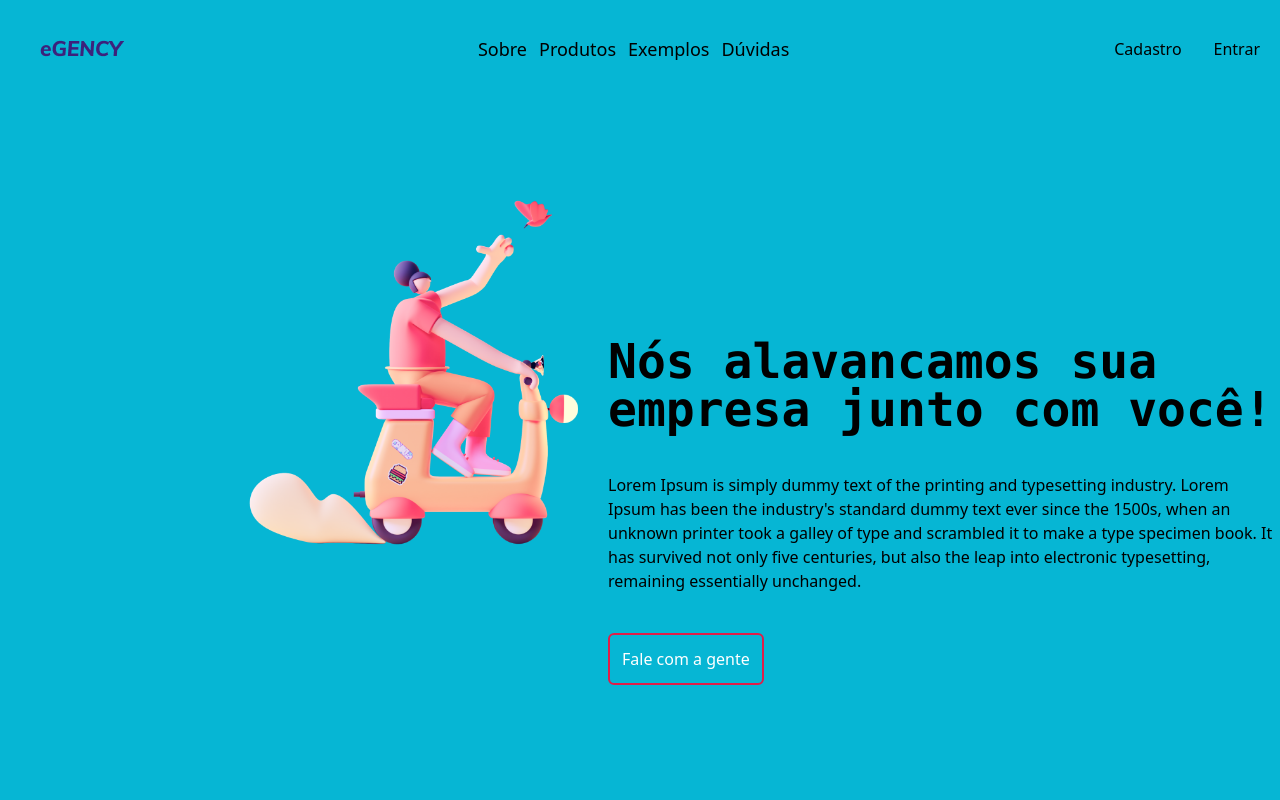
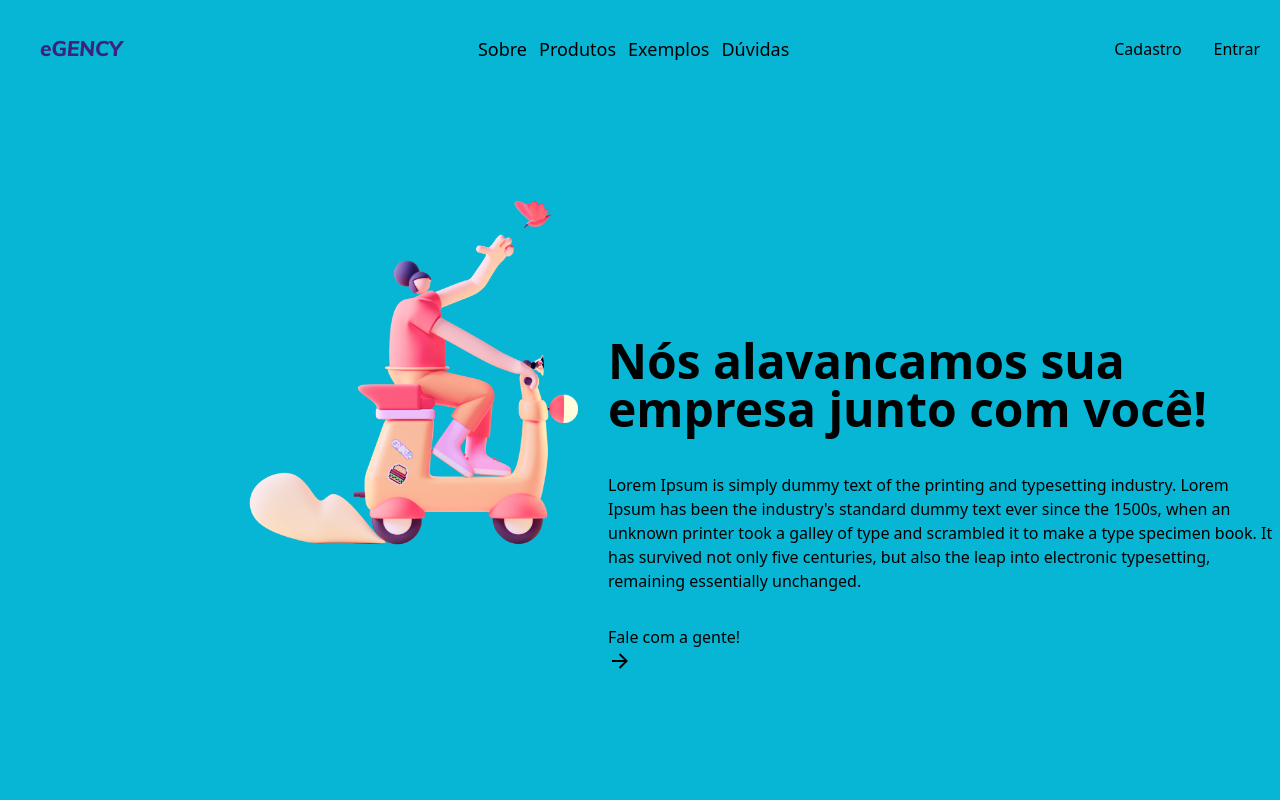
Before and after one commit to LeonardoAlves04/typePage, a React (Create React App) app: page / in a window 1280 px wide. Shown: the top 800 px of the page. Built offline with nearby package versions, Linux system fonts and the light colour scheme.

Commit message:
styling all the buttons (hovers, size)

```diff
--- a/src/components/Cases.tsx
+++ b/src/components/Cases.tsx
@@ -7,7 +7,7 @@ const Cases = () => {
         <div className="flex mt-20">
           <div className="flex flex-col ml-40">
             <div className="max-w-xl">
-              <div className="bg-indigo-500 text-white p-5 shadow-2xl rounded-lg mt-40">
+              <div className="zoom bg-indigo-500 text-white p-5 shadow-2xl rounded-lg mt-40">
                 <p>
                   s s Lorem Ipsum is simply dummy text of the printing and
                   typesetting industry. Lorem Ipsum has been the industry's
@@ -16,7 +16,7 @@ const Cases = () => {
                   specimen book.
                 </p>
               </div>
-              <div className="bg-indigo-600 text-white mt-10 p-5 shadow-2xl rounded-lg">
+              <div className="zoom bg-indigo-600 text-white mt-10 p-5 shadow-2xl rounded-lg">
                 <p>
                   Lorem Ipsum is simply dummy text of the printing and
                   typesetting industry. Lorem Ipsum has been the industry's
@@ -25,7 +25,7 @@ const Cases = () => {
                   specimen book.
                 </p>
               </div>
-              <div className="bg-indigo-700 text-white mt-10 p-5 shadow-2xl rounded-lg">
+              <div className="zoom bg-indigo-700 text-white mt-10 p-5 shadow-2xl rounded-lg">
                 <p>
                   Lorem Ipsum is simply dummy text of the printing and
                   typesetting industry. Lorem Ipsum has been the industry's
@@ -34,7 +34,7 @@ const Cases = () => {
                   specimen book.
                 </p>
               </div>
-              <div className="bg-indigo-800 text-white  mt-10 p-5 shadow-2xl rounded-lg mb-60">
+              <div className="zoom bg-indigo-800 text-white  mt-10 p-5 shadow-2xl rounded-lg mb-60">
                 <p>
                   Lorem Ipsum is simply dummy text of the printing and
                   typesetting industry. Lorem Ipsum has been the industry's
--- a/src/components/Examples.tsx
+++ b/src/components/Examples.tsx
@@ -5,12 +5,12 @@ const Examples = () => {
     <div>
       <section id="examples">
         <div className="h-[60rem]">
-          <h1 className="text-6xl text-center p-10 font-bold mt-[20px]">
+          <h1 className="text-5xl text-center p-10 font-bold mt-[20px]">
             O melhor design para o site da sua empresa!
           </h1>
 
           <div className="flex mt-[10rem] max-w-7xl m-auto ">
-            <div className="p-5 shadow-2xl rounded-lg bg-white mr-5 bg-gradient-to-r from-yellow-300 to-orange-300">
+            <div className="zoom p-5 shadow-2xl rounded-lg bg-white mr-5 bg-gradient-to-r from-yellow-300 to-orange-300">
               <h1 className="text-4xl text-center">Auditoria</h1>
               <p className="mb-[6rem] mt-[6rem] text-center">
                 Lorem Ipsum is simply dummy text of the printing and typesetting
@@ -22,7 +22,7 @@ const Examples = () => {
               </p>
             </div>
 
-            <div className="p-5 shadow-2xl rounded-lg bg-white mr-5 bg-gradient-to-r from-cyan-400 to-blue-400">
+            <div className="zoom p-5 shadow-2xl rounded-lg bg-white mr-5 bg-gradient-to-r from-cyan-400 to-blue-400">
               <h1 className="text-4xl text-center">Trabalho em equipe</h1>
               <p className="mb-[6rem] mt-[6rem] text-center">
                 Lorem Ipsum is simply dummy text of the printing and typesetting
@@ -32,7 +32,7 @@ const Examples = () => {
               <p className="text-center">Duas mentes pensam melhor que uma!</p>
             </div>
 
-            <div className="p-5 shadow-2xl rounded-lg bg-white mr-5 bg-gradient-to-r from-red-400 to-rose-400">
+            <div className="zoom p-5 shadow-2xl rounded-lg bg-white mr-5 bg-gradient-to-r from-red-400 to-rose-400">
               <h1 className="text-4xl text-center">Criação</h1>
               <p className="mb-[6rem] mt-[6rem] text-center">
                 Lorem Ipsum is simply dummy text of the printing and typesetting
--- a/src/components/Home.tsx
+++ b/src/components/Home.tsx
@@ -1,5 +1,4 @@
 import React from "react";
-import { BrowserRouter as Router, Route, Link } from "react-router-dom";
 
 const Home = () => {
   return (
@@ -10,10 +9,10 @@ const Home = () => {
         </div>
 
         <div className="max-w-2xl mt-60 ml-60">
-          <h1 className="text-5xl text-left font-bold font-mono">
+          <h1 className="text-5xl text-left font-bold">
             Nós alavancamos sua empresa junto com você!
           </h1>
-          <p className="mt-10 text-md">
+          <p className="mt-10 text-md ">
             Lorem Ipsum is simply dummy text of the printing and typesetting
             industry. Lorem Ipsum has been the industry's standard dummy text
             ever since the 1500s, when an unknown printer took a galley of type
@@ -21,8 +20,22 @@ const Home = () => {
             only five centuries, but also the leap into electronic typesetting,
             remaining essentially unchanged.
           </p>
-          <button className="bg-inherit text-white border-2 border-rose-600 text-grey p-3 rounded-md mt-10 ">
-            Fale com a gente
+          <button className="io-button mt-8">
+            Fale com a gente!
+            <div className="icon">
+              <svg
+                xmlns="http://www.w3.org/2000/svg"
+                viewBox="0 0 24 24"
+                width="24"
+                height="24"
+              >
+                <path fill="none" d="M0 0h24v24H0z"></path>
+                <path
+                  fill="currentColor"
+                  d="M16.172 11l-5.364-5.364 1.414-1.414L20 12l-7.778 7.778-1.414-1.414L16.172 13H4v-2z"
+                ></path>
+              </svg>
+            </div>
           </button>
         </div>
       </div>
--- a/src/components/Methods.tsx
+++ b/src/components/Methods.tsx
@@ -9,7 +9,7 @@ const Methods = () => {
 
           <div className="m-auto max-w-4xl">
             <div className="flex">
-              <div className="p-5 shadow-2xl rounded-lg bg-white mr-5">
+              <div className="zoom p-5 shadow-2xl rounded-lg bg-white mr-5">
                 <img
                   src="/assets/icone-1.png"
                   alt="company"
@@ -22,7 +22,7 @@ const Methods = () => {
                 </h1>
               </div>
 
-              <div className="p-5 shadow-2xl rounded-lg bg-white mr-5">
+              <div className="zoom p-5 shadow-2xl rounded-lg bg-white mr-5">
                 <img
                   src="/assets/icone-2.png"
                   alt="company"
@@ -35,7 +35,7 @@ const Methods = () => {
                 </h1>
               </div>
 
-              <div className="p-5 shadow-2xl rounded-lg bg-white mr-5">
+              <div className="zoom p-5 shadow-2xl rounded-lg bg-white mr-5">
                 <img
                   src="/assets/icone-3.png"
                   alt="company"
@@ -50,7 +50,7 @@ const Methods = () => {
             </div>
 
             <div className="flex mt-20">
-              <div className="p-5 shadow-2xl rounded-lg bg-white mr-5">
+              <div className="zoom p-5 shadow-2xl rounded-lg bg-white mr-5">
                 <img
                   src="/assets/icone-4.png"
                   alt="company"
@@ -63,7 +63,7 @@ const Methods = () => {
                 </h1>
               </div>
 
-              <div className="p-5 shadow-2xl rounded-lg bg-white mr-5">
+              <div className="zoom p-5 shadow-2xl rounded-lg bg-white mr-5">
                 <img
                   src="/assets/icone-5.png"
                   alt="company"
@@ -75,7 +75,7 @@ const Methods = () => {
                   standard dummy text ever since the 1500s.
                 </h1>
               </div>
-              <div className="p-5 shadow-2xl rounded-lg bg-white mr-5">
+              <div className="zoom p-5 shadow-2xl rounded-lg bg-white mr-5">
                 <img
                   src="/assets/icone-4.png"
                   alt="company"
```
